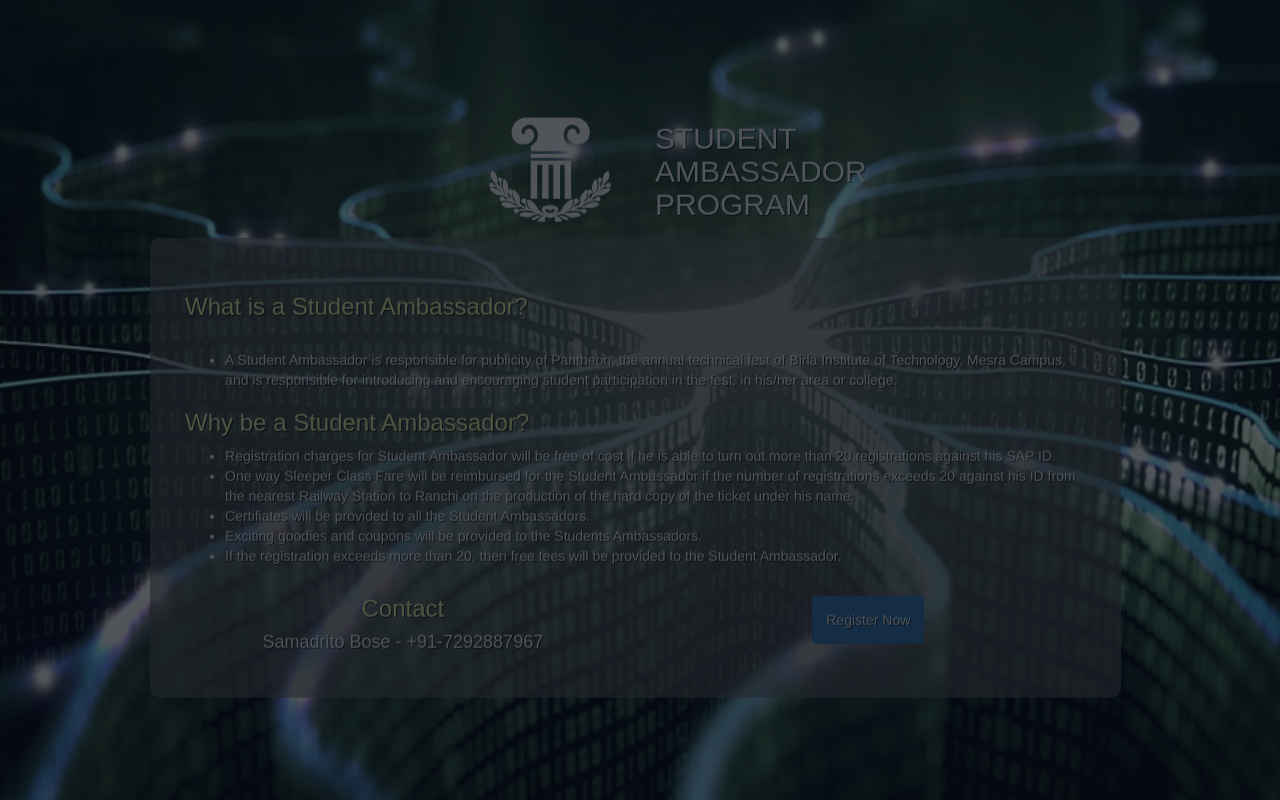
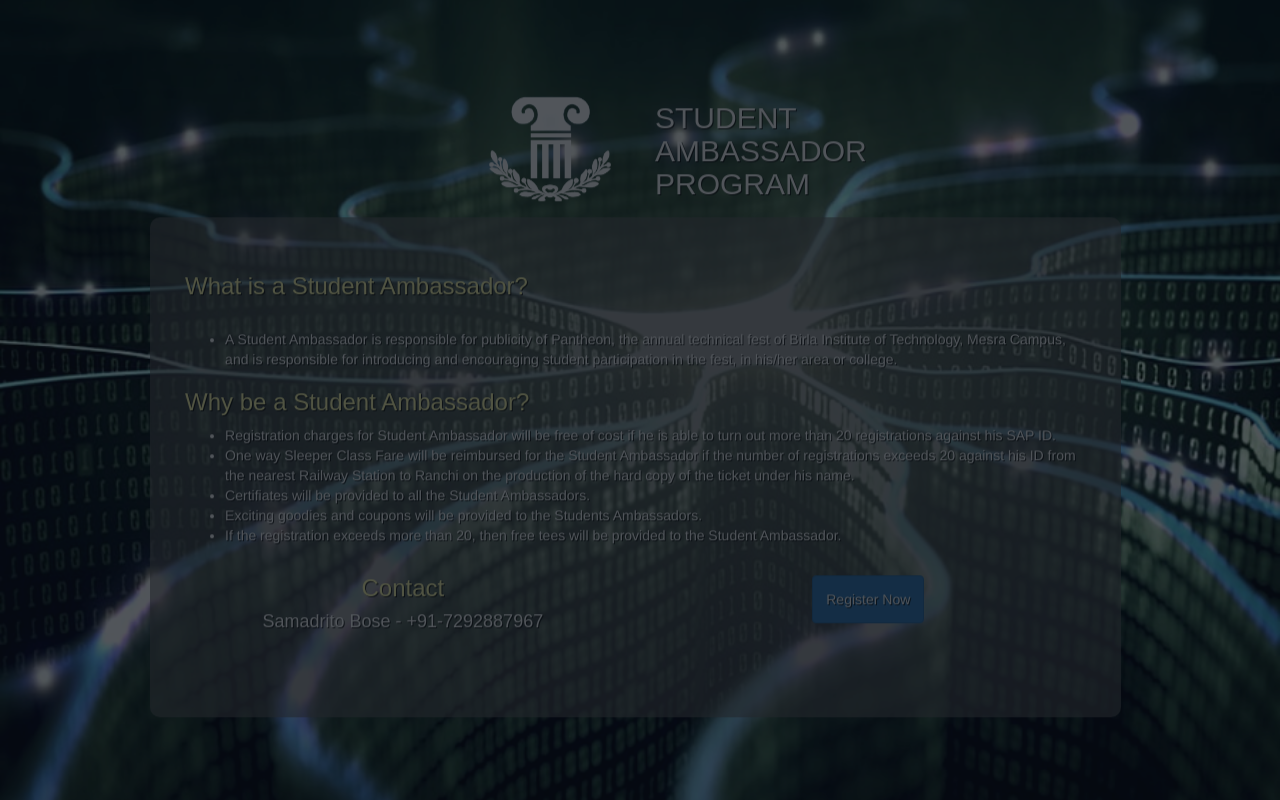
Before and after one commit to iamashank/pantheon17, a PHP site: page /sap.html in a window 1280 px wide. Run offline with PHP 8.4, Linux system fonts and the light colour scheme; some libraries are stand-ins or nearby versions; some web fonts are replaced.

Commit message:
Update sap.css

```diff
--- a/css/sap.css
+++ b/css/sap.css
@@ -3,7 +3,7 @@
     height: auto;
 }
 .fade-carousel .carousel-inner .item {
-    height: 100vh;
+    height: auto;
 }
 .fade-carousel .carousel-indicators > li {
     margin: 0 2px;
@@ -115,15 +115,18 @@ html{
 
 .sap-home-panel{
   width: 83%;
-  display: center-block;
+  margin-right: 400px;
   background: #666;
   background-color: rgba(100,100,100,0.6);
-  height: 60%;
+  height: 500px;
   border-radius: 10px;
   padding: 3%;
 }
 .sap-home-panel-body{
+  height: 100%;
   text-transform: none;
+  overflow-y: scroll;
+  overflow-x: hidden;
 }
 
 .box{
```
